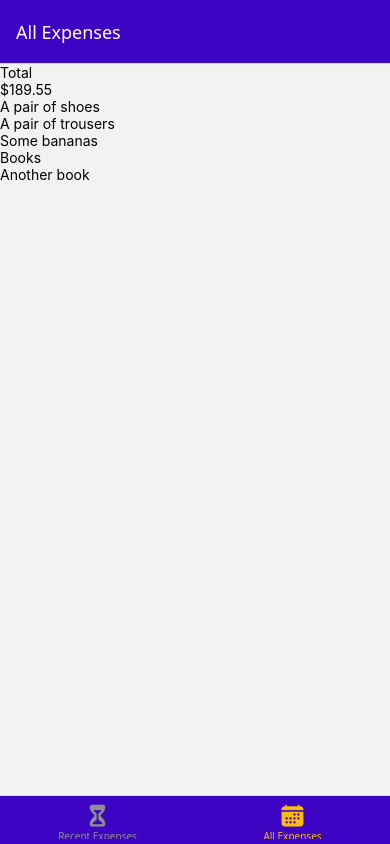
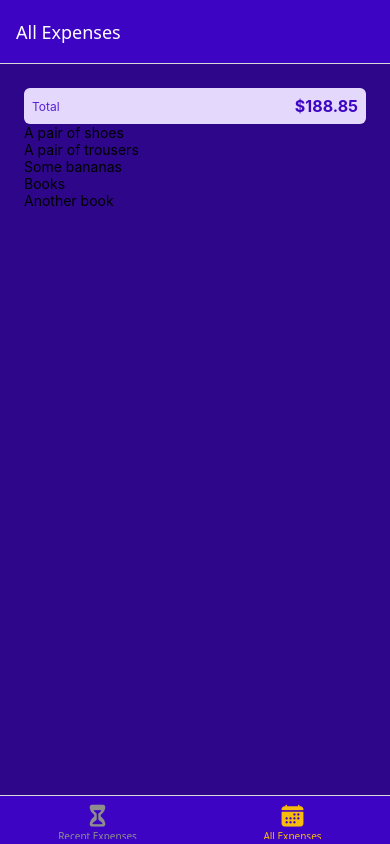
Before and after one commit to Ezekiel-Faith/Expense-Tracker, a React Native app: screen /AllExpenses in a window 390 px wide. Built offline with nearby package versions, Linux system fonts and the light colour scheme.

Commit message:
improving app layout and styling

```diff
--- a/components/ExpensesOutput/ExpensesOutput.js
+++ b/components/ExpensesOutput/ExpensesOutput.js
@@ -1,6 +1,7 @@
 import { View } from 'react-native';
 import ExpensesSummary from './ExpensesSummary';
 import ExpensesList from './ExpensesList';
+import { GlobalStyles } from '../../constants/styles';
 
 export default function ExpensesOutput({ expenses, expensesPeriod }) {
   const DUMMY_EXPENSES = [
@@ -13,7 +14,7 @@ export default function ExpensesOutput({ expenses, expensesPeriod }) {
     {
       id: 'e2',
       description: 'A pair of trousers',
-      amount: 89.99,
+      amount: 89.29,
       date: new Date('2025-01-05'),
     },
     {
@@ -37,9 +38,17 @@ export default function ExpensesOutput({ expenses, expensesPeriod }) {
   ];
 
   return (
-    <View>
+    <View style={styles.container}>
       <ExpensesSummary expenses={DUMMY_EXPENSES} periodName={expensesPeriod} />
       <ExpensesList expenses={DUMMY_EXPENSES} />
     </View>
   );
 }
+
+const styles = {
+  container: {
+    flex: 1,
+    padding: 24,
+    backgroundColor: GlobalStyles.colors.primary700,
+  },
+};
--- a/components/ExpensesOutput/ExpensesSummary.js
+++ b/components/ExpensesOutput/ExpensesSummary.js
@@ -1,13 +1,36 @@
-import { Text, View } from 'react-native';
+import { StyleSheet, Text, View } from 'react-native';
+import { GlobalStyles } from '../../constants/styles';
 
 export default function ExpensesSummary({ periodName, expenses }) {
   const expensesSum = expenses.reduce((sum, expenses) => {
     return sum + expenses.amount;
   }, 0);
   return (
-    <View>
-      <Text>{periodName}</Text>
-      <Text>${expensesSum.toFixed(2)}</Text>
+    <View style={styles.container}>
+      <Text style={styles.periodText}>{periodName}</Text>
+      <Text style={styles.sumText}>${expensesSum.toFixed(2)}</Text>
     </View>
   );
 }
+
+const styles = StyleSheet.create({
+  container: {
+    padding: 8,
+    backgroundColor: GlobalStyles.colors.primary50,
+    borderRadius: 6,
+    flexDirection: 'row',
+    justifyContent: 'space-between',
+    alignItems: 'center',
+  },
+
+  periodText: {
+    fontSize: 12,
+    color: GlobalStyles.colors.primary400,
+  },
+
+  sumText: {
+    fontSize: 16,
+    fontWeight: 'bold',
+    color: GlobalStyles.colors.primary500,
+  },
+});
```
